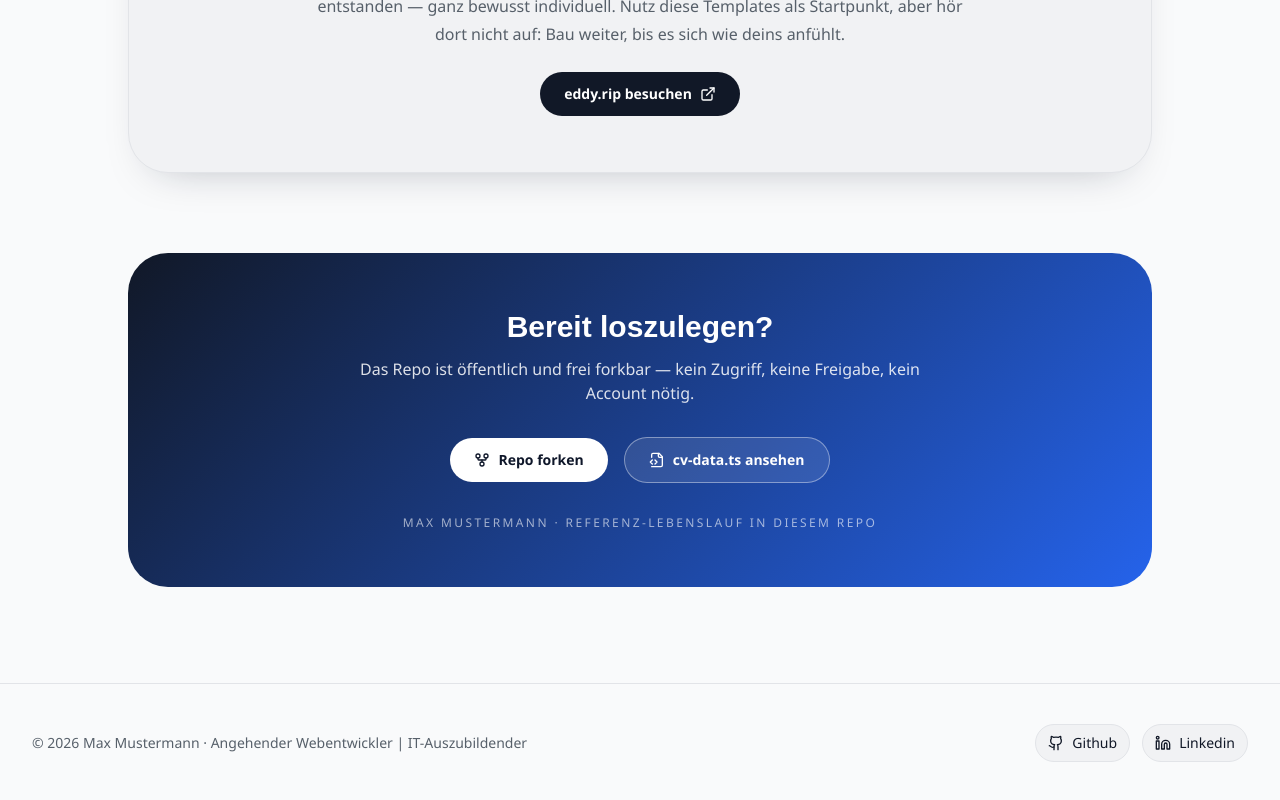
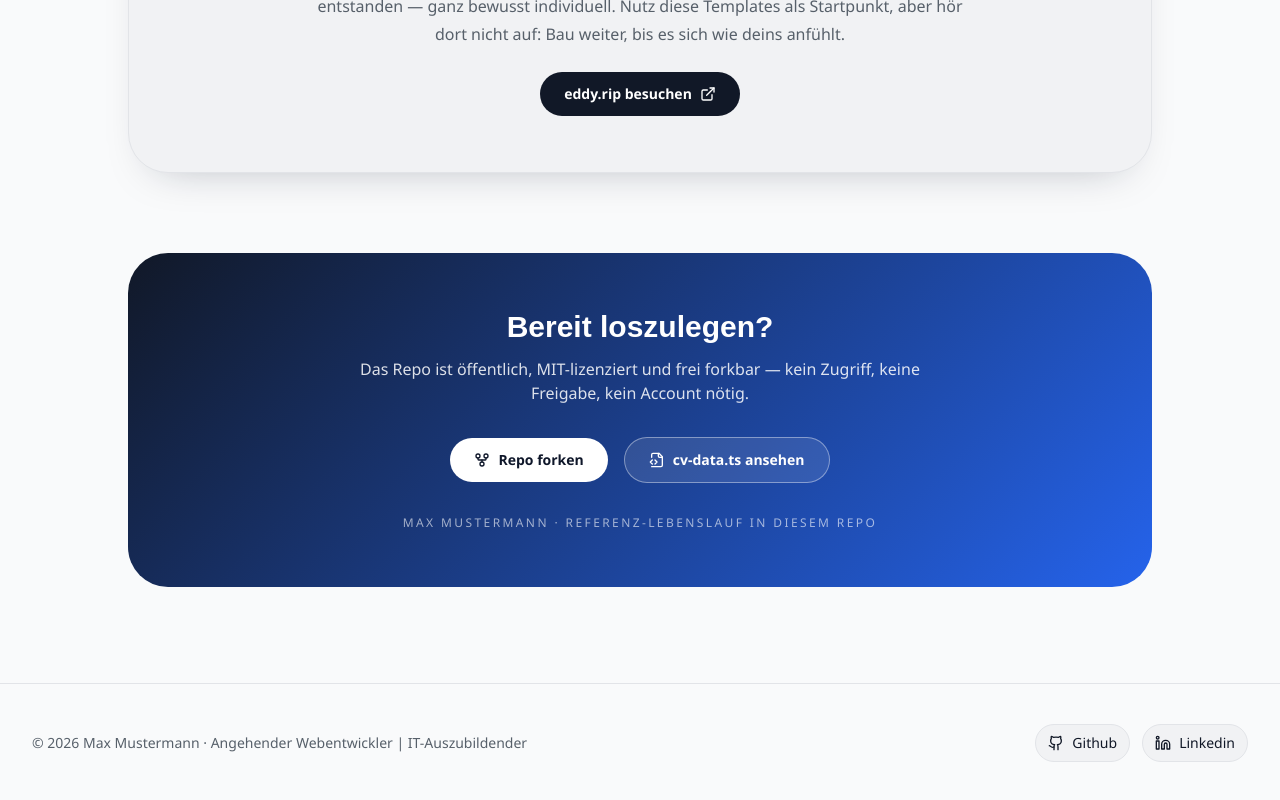
Before and after one commit to EduardoFantastico/react-resume-templates, a React (Vite) app: page / in a window 1280 px wide. Shown: the part 3259-4059 px from the top of the page. Built offline with nearby package versions, Linux system fonts and the light colour scheme.

Commit message:
feat: License

```diff
--- a/package.json
+++ b/package.json
@@ -3,6 +3,7 @@
   "private": true,
   "version": "0.1.0",
   "type": "module",
+  "license": "MIT",
   "scripts": {
     "dev": "vite",
     "build": "tsc -p tsconfig.json && vite build",
--- a/src/pages/LandingPage.tsx
+++ b/src/pages/LandingPage.tsx
@@ -319,8 +319,8 @@ export default function LandingPage() {
         >
           <h2 className="font-display text-2xl font-bold sm:text-3xl">Bereit loszulegen?</h2>
           <p className="mx-auto mt-3 max-w-xl text-white/85">
-            Das Repo ist öffentlich und frei forkbar — kein Zugriff, keine Freigabe, kein Account
-            nötig.
+            Das Repo ist öffentlich, MIT-lizenziert und frei forkbar — kein Zugriff, keine
+            Freigabe, kein Account nötig.
           </p>
           <div className="mt-8 flex flex-wrap items-center justify-center gap-4">
             <a
```
Also changed, not shown: 2 other files (tests, documents, lock files or other folders).
